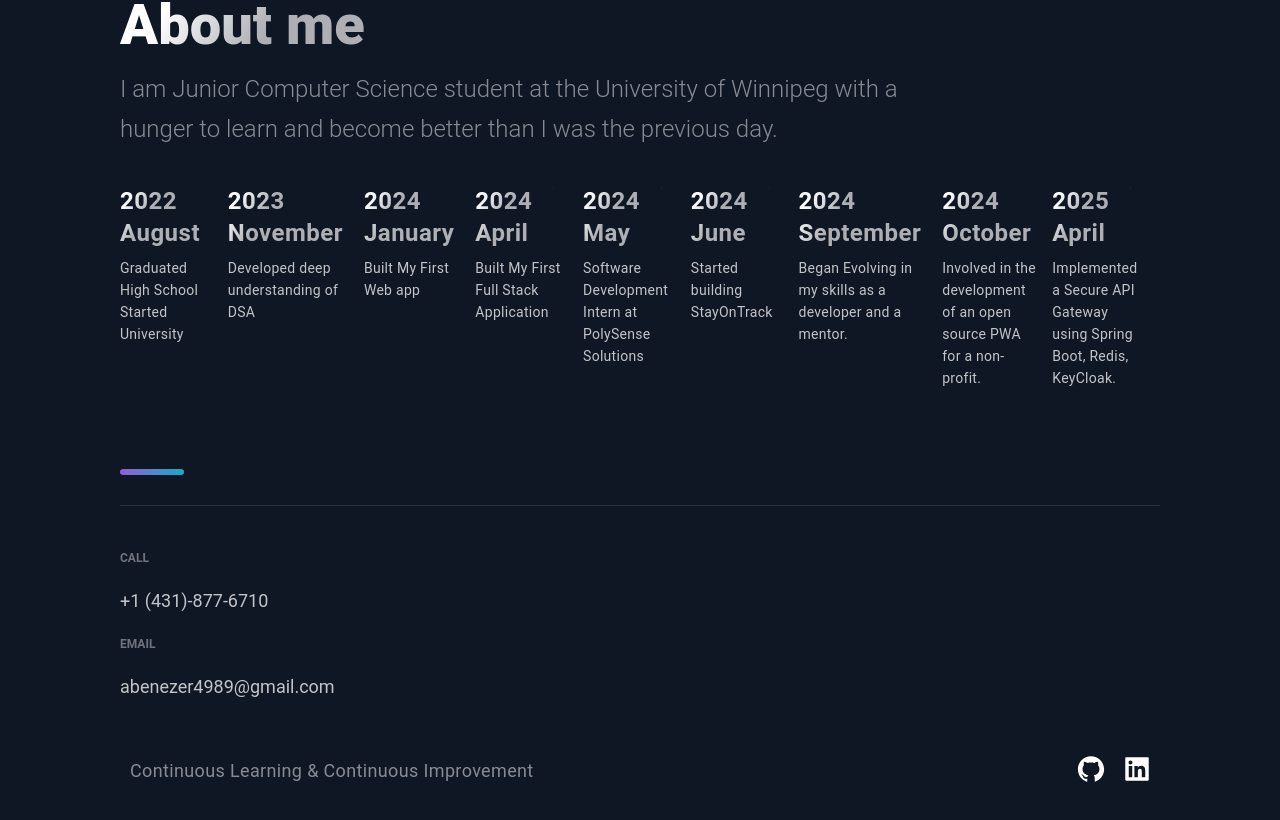
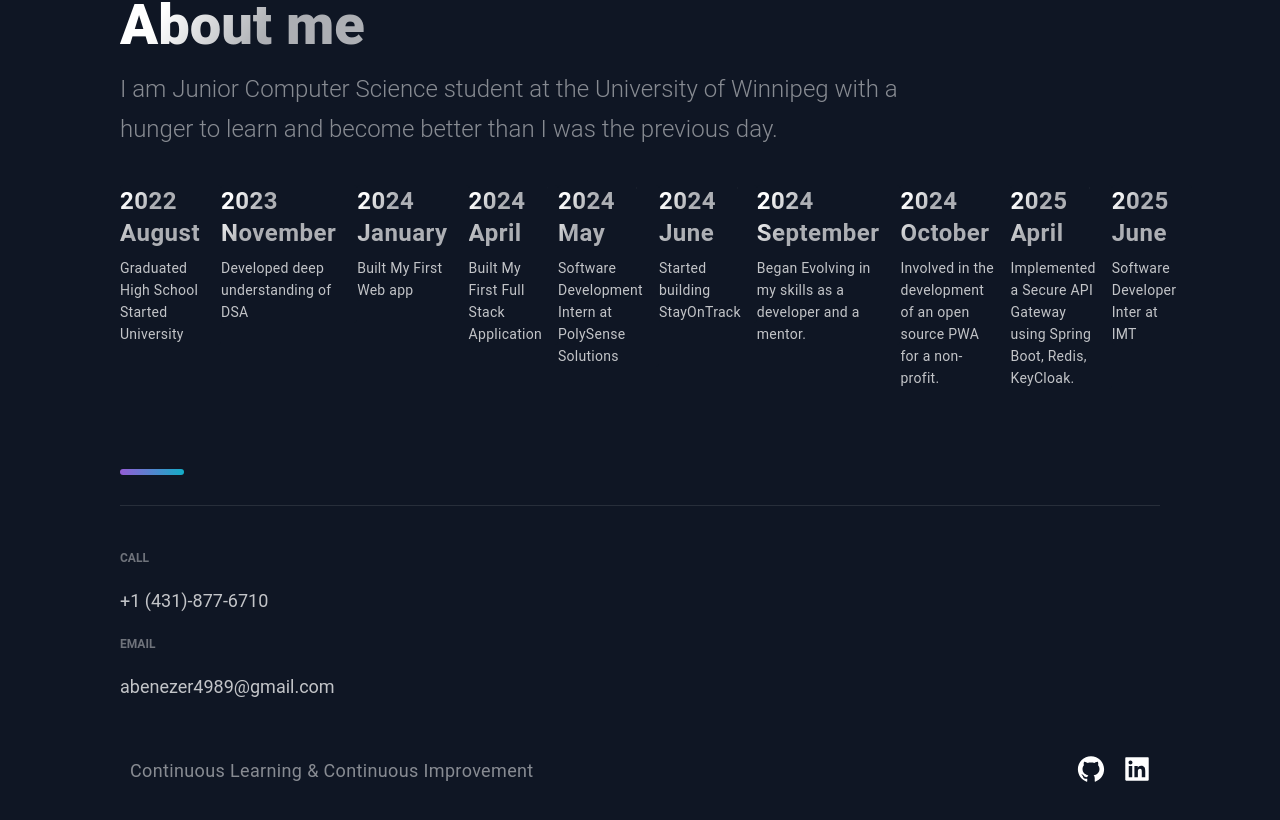
Before and after one commit to calmHeaven/NEXTJSPortfolio, a Next.js app: page / in a window 1280 px wide. Shown: the part 3244-4064 px from the top of the page. Built offline with nearby package versions, Linux system fonts and the light colour scheme.

Commit message:
Add new internship entry for 2025

```diff
--- a/src/constants/constants.js
+++ b/src/constants/constants.js
@@ -44,5 +44,7 @@ export const TimeLineData = [
   {month:months[6-1], year:2024, text:'Started building StayOnTrack'},
   {month:months[9-1], year: 2024, text: 'Began Evolving in my skills as a developer and a mentor.' },
   {month:months[10-1], year: 2024, text: 'Involved in the development of an open source PWA for a non-profit.' },
-  {month:months[4-1], year: 2025, text: 'Implemented a Secure API Gateway using Spring Boot, Redis, KeyCloak.' }
+  {month:months[4-1], year: 2025, text: 'Implemented a Secure API Gateway using Spring Boot, Redis, KeyCloak.' },
+  {month:months[6-1], year: 2025, text: 'Software Developer Inter at IMT'}
+
 ];
```
